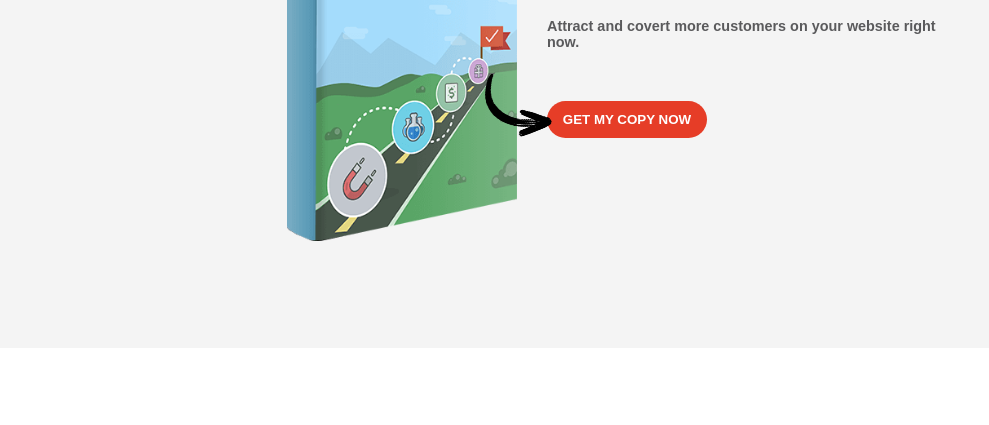
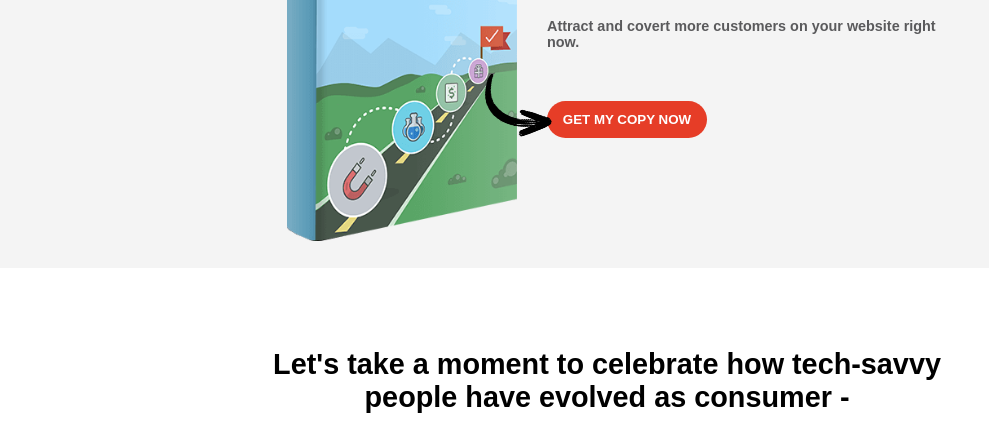
Before and after one commit to Jackfortal/landing_page_02, a plain HTML site: page index.html in a window 1280 px wide. Shown: the part 332-757 px from the top of the page, without its empty margins (33-1022 px from the left). Drawn offline with Linux system fonts and the light colour scheme.

Commit message:
ajuste no header

```diff
--- a/assets/css/style.css
+++ b/assets/css/style.css
@@ -10,7 +10,7 @@ body {
 }
 header {
     width: 100%;
-    height: 85vh;
+    height: 75vh;
     background-color: #f4f4f4;
 }
 .head_sup_container {
```
